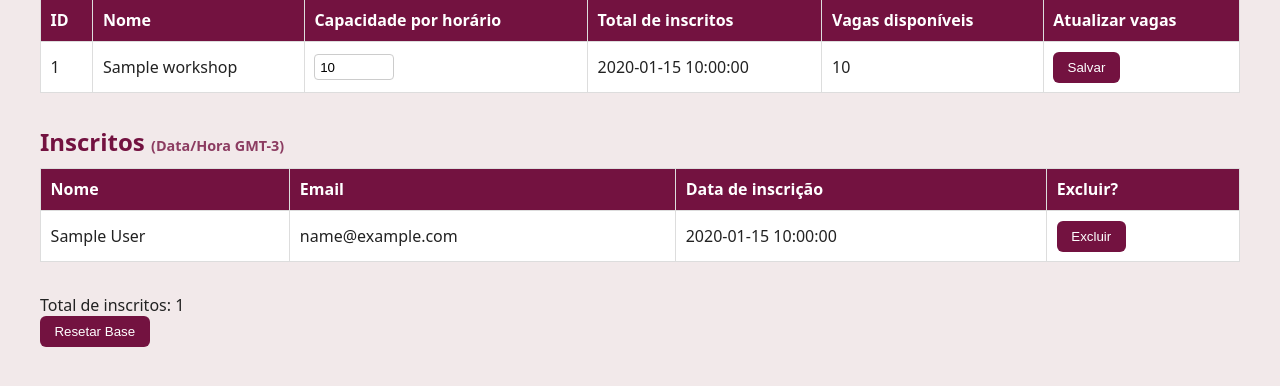
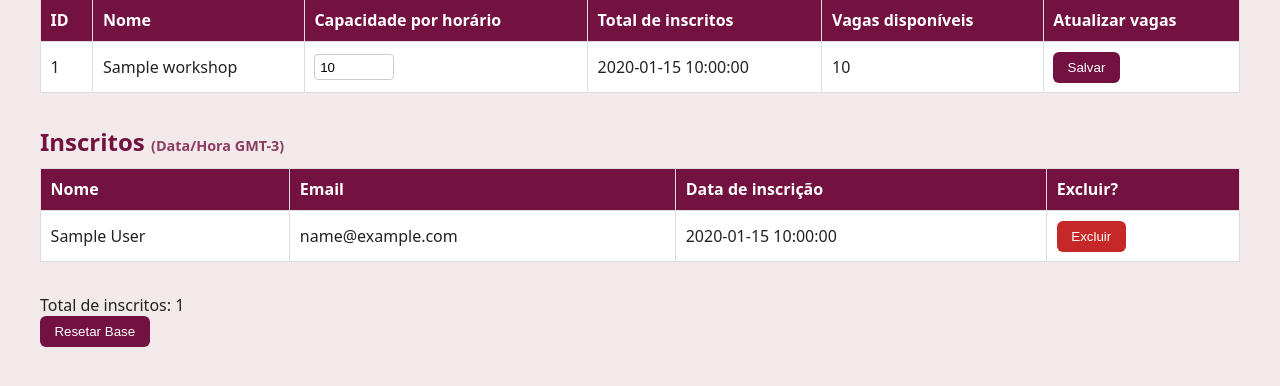
Before and after one commit to pedrodamiao/conferenciamulheresfortes, a Flask app: template templates/admin.html in a window 1280 px wide. Shown: the part 161-547 px from the top of the page. Run offline with Flask 3, Linux system fonts and the light colour scheme; the template is opened without the code that fills it: most values are stand-ins (such as "Sample title", 1, 10 or a date in 2020).

Commit message:
Update admin.html

```diff
--- a/templates/admin.html
+++ b/templates/admin.html
@@ -167,16 +167,22 @@
         <td>{{ a.full_name }}</td>
         <td>{{ a.email }}</td>
         <td>{{ a.created_at_local }}</td>
-          <td class="nowrap">
-            <form class="inline" method="post" action="{{ url_for('delete_attendee', att_id=a.id) }}"
-                  onsubmit="return confirm('Excluir a inscrição de {{ a.full_name }}?');">
-              <button type="submit" class="btn btn-danger">Excluir</button>
+
+        <td>
+          <form method="post"
+                action="{{ url_for('delete_attendee', att_id=a.id) }}"
+                onsubmit="return confirm('Deseja realmente excluir esta inscrição?');">
+            <button type="submit" class="btn" style="background:#c62828;">
+              Excluir
+            </button>
           </form>
         </td>
       </tr>
       {% endfor %}
     {% else %}
-        <tr><td colspan="5"><em>Nenhuma inscrição até o momento.</em></td></tr>
+      <tr>
+        <td colspan="4">Nenhum inscrito encontrado.</td>
+      </tr>
     {% endif %}
   </tbody>
   </table>
```
Lines whose indentation alone changed are shown as unchanged.
